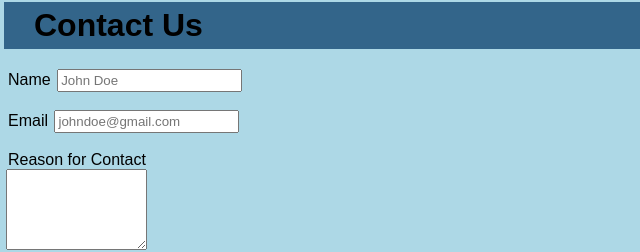
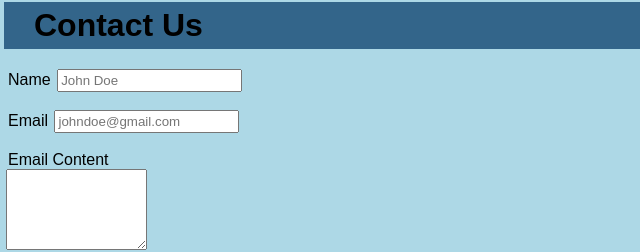
Before and after one commit to KaiserPepeIII/KaiserPepeIII.github.io, a plain HTML site: page contact_info.html in a window 1280 px wide. Shown: the top 252 px of the page, 0-640 px from the left. Drawn offline with Linux system fonts and the light colour scheme.

Commit message:
Minor Change

```diff
--- a/contact_info.html
+++ b/contact_info.html
@@ -22,7 +22,7 @@
         <br>
         <br>
         <!--Contact Reason-->
-            <label for="contact_reason">Reason for Contact</label>
+            <label for="contact_reason">Email Content</label>
             <br>
             <textarea name="contact_reason" id="contact_reason" cols="15" rows="5"></textarea required>
                 <br>
```
